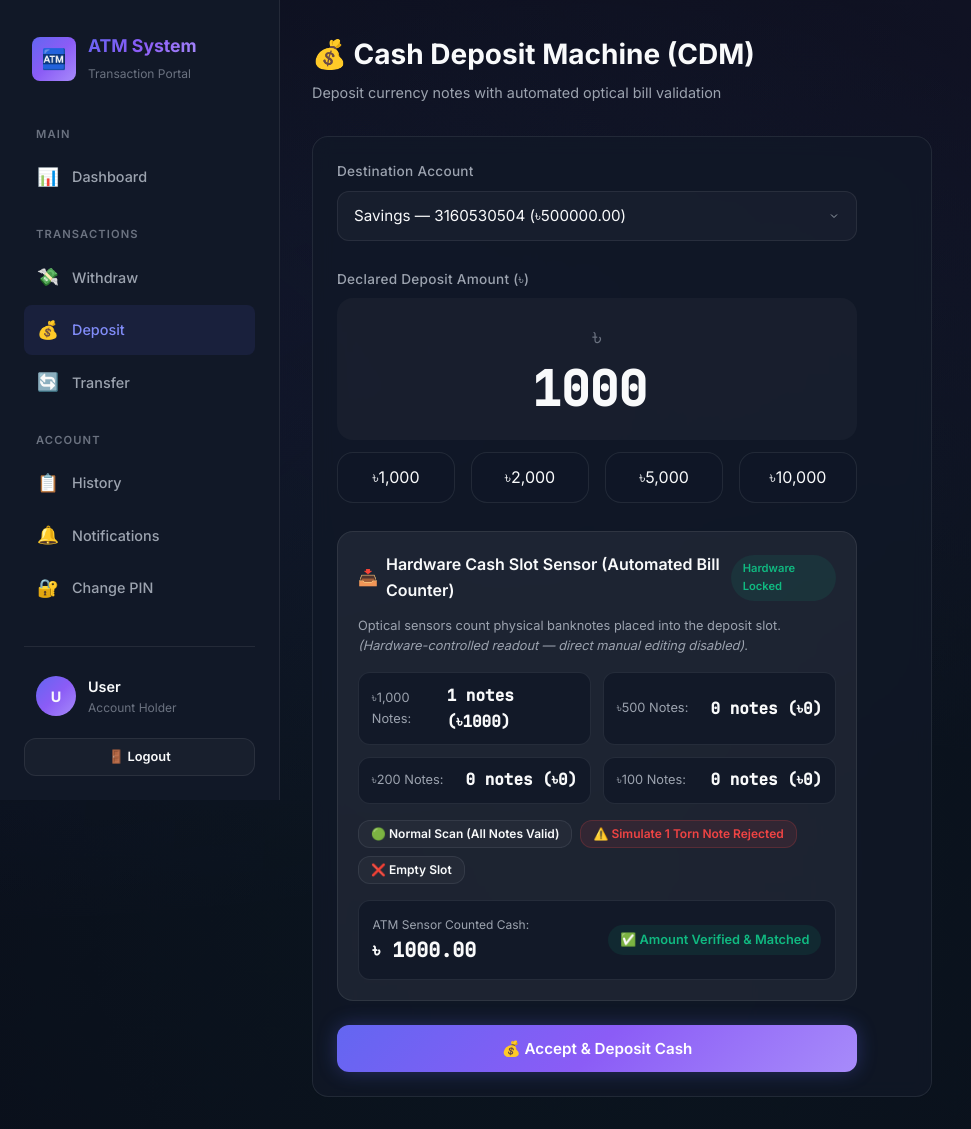
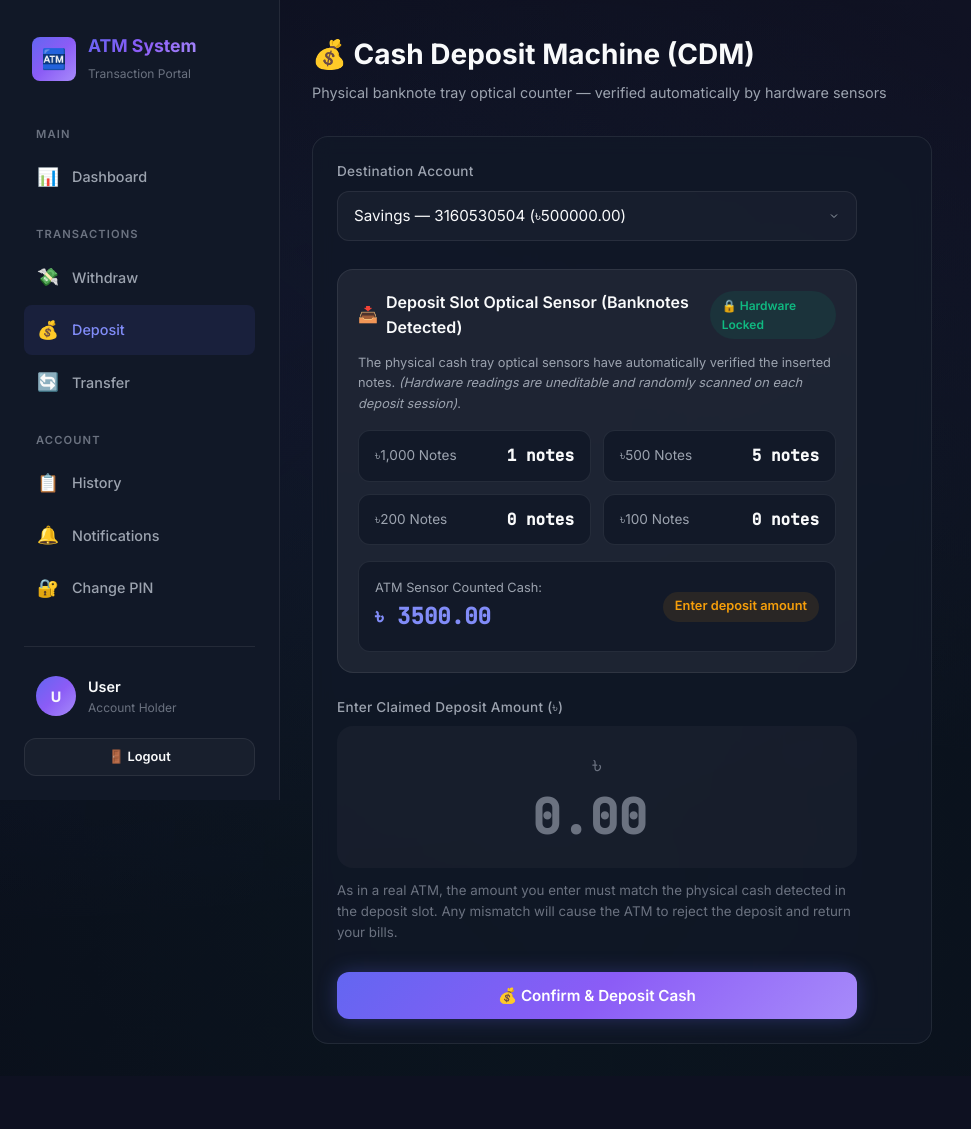
Before and after one commit to EyaminH/ATM-Transaction-System, a Flask app: page /deposit in a window 1280 px wide. Shown: the whole page, without its empty margins (0-971 px from the left). After the commit the page ends 1044 px from the top, so only its background shows below. Run offline with Flask 3, Linux system fonts and the light colour scheme; the visitor is signed in with stand-in values (Sample User, id 1).

Commit message:
fix(deposit): make CDM banknote sensor completely uneditable and randomized per visit

```diff
--- a/atm_system/routes/transaction_routes.py
+++ b/atm_system/routes/transaction_routes.py
@@ -38,6 +38,37 @@ def withdraw():
     return render_template("withdraw.html", accounts=accounts)
 
 
+def _generate_sensor_data():
+    """Simulate optical banknote scanner reading inside Cash Deposit Machine (CDM) tray."""
+    import random
+    possible_totals = [1000, 1500, 2000, 2500, 3000, 3500, 4000, 5000, 6000, 7000, 8000, 10000]
+    target_total = random.choice(possible_totals)
+
+    rem = target_total
+    max_1000 = rem // 1000
+    n1000 = random.randint(max(0, max_1000 - 2), max_1000)
+    rem -= n1000 * 1000
+
+    max_500 = rem // 500
+    n500 = random.randint(max(0, max_500 - 1), max_500)
+    rem -= n500 * 500
+
+    max_200 = rem // 200
+    n200 = random.randint(max(0, max_200 - 1), max_200)
+    rem -= n200 * 200
+
+    n100 = rem // 100
+    rem -= n100 * 100
+
+    return {
+        "n1000": n1000,
+        "n500": n500,
+        "n200": n200,
+        "n100": n100,
+        "total_amount": float(target_total),
+    }
+
+
 @transaction_bp.route("/deposit", methods=["GET", "POST"])
 def deposit():
     """Handle cash deposit."""
@@ -50,29 +81,52 @@ def deposit():
     if request.method == "POST":
         transaction_service = current_app.config["TRANSACTION_SERVICE"]
         account_id = int(request.form.get("account_id", 0))
+        sensor_data = session.get("cdm_sensor_data")
+
         try:
             amount = float(request.form.get("amount", 0))
         except ValueError:
             flash("Please enter a valid amount.", "error")
-            return render_template("deposit.html", accounts=accounts)
+            if not sensor_data:
+                sensor_data = _generate_sensor_data()
+            return render_template("deposit.html", accounts=accounts, sensor=sensor_data)
 
-        counted_cash_str = request.form.get("counted_cash", "").strip()
-        try:
-            counted_cash = float(counted_cash_str) if counted_cash_str else None
-        except ValueError:
-            counted_cash = None
+        # Retrieve hardware counted cash from secure session or form fallback
+        if sensor_data and "total_amount" in sensor_data:
+            counted_cash = float(sensor_data["total_amount"])
+        elif request.form.get("counted_cash"):
+            try:
+                counted_cash = float(request.form.get("counted_cash"))
+            except ValueError:
+                counted_cash = None
+        else:
+            # Direct API/test POST without prior GET or tray simulation
+            counted_cash = amount
+            sensor_data = {
+                "n1000": int(amount) // 1000,
+                "n500": (int(amount) % 1000) // 500,
+                "n200": (int(amount) % 500) // 200,
+                "n100": (int(amount) % 200) // 100,
+                "total_amount": amount,
+            }
 
         result = transaction_service.deposit(
             account_id, amount, user_id=session["user_id"], counted_cash=counted_cash
         )
         if result["success"]:
+            session.pop("cdm_sensor_data", None)
             flash(result["message"], "success")
             return redirect(url_for("account.dashboard"))
         else:
             for error in result["errors"]:
                 flash(error, "error")
+            return render_template("deposit.html", accounts=accounts, sensor=sensor_data)
 
-    return render_template("deposit.html", accounts=accounts)
+    # GET Request: ALWAYS generate a fresh random banknote sensor count every time user visits
+    sensor_data = _generate_sensor_data()
+    session["cdm_sensor_data"] = sensor_data
+
+    return render_template("deposit.html", accounts=accounts, sensor=sensor_data)
 
 
 @transaction_bp.route("/transfer", methods=["GET", "POST"])
--- a/atm_system/templates/deposit.html
+++ b/atm_system/templates/deposit.html
@@ -4,7 +4,7 @@
 {% block content %}
 <div class="page-header fade-up">
     <h1>💰 Cash Deposit Machine (CDM)</h1>
-    <p>Deposit currency notes with automated optical bill validation</p>
+    <p>Physical banknote tray optical counter — verified automatically by hardware sensors</p>
 </div>
 
 <div class="card fade-up-1" style="max-width:620px;">
@@ -21,84 +21,68 @@
             </select>
         </div>
 
-        <!-- 2. Declared Deposit Amount -->
-        <div class="form-group">
-            <label for="amount">Declared Deposit Amount (৳)</label>
-            <div class="amount-display" style="padding:1.25rem;margin-bottom:0.75rem;">
-                <div class="currency">৳</div>
-                <input type="number" name="amount" id="amount" placeholder="0.00"
-                       min="100" step="100" required oninput="onDeclaredAmountChange()">
-            </div>
-            <div class="action-grid" style="margin-bottom:1.5rem;grid-template-columns:repeat(4, 1fr);">
-                <div class="action-card" onclick="setDeclaredPreset(1000)" style="cursor:pointer;padding:0.75rem;">৳1,000</div>
-                <div class="action-card" onclick="setDeclaredPreset(2000)" style="cursor:pointer;padding:0.75rem;">৳2,000</div>
-                <div class="action-card" onclick="setDeclaredPreset(5000)" style="cursor:pointer;padding:0.75rem;">৳5,000</div>
-                <div class="action-card" onclick="setDeclaredPreset(10000)" style="cursor:pointer;padding:0.75rem;">৳10,000</div>
-            </div>
-        </div>
-
-        <!-- 3. Hardware Optical Banknote Sensor (READ-ONLY) -->
+        <!-- 2. Optical Banknote Sensor Readout (UNEDITABLE HARDWARE READOUT) -->
         <div style="background:var(--bg-glass-hover);border:1px solid var(--border);border-radius:var(--radius-lg);padding:1.25rem;margin-bottom:1.5rem;">
             <div style="display:flex;justify-content:space-between;align-items:center;margin-bottom:0.75rem;">
-                <h3 style="font-size:1rem;font-weight:600;display:flex;align-items:center;gap:0.5rem;">
-                    <span>📥</span> Hardware Cash Slot Sensor (Automated Bill Counter)
+                <h3 style="font-size:1rem;font-weight:600;display:flex;align-items:center;gap:0.5rem;margin:0;">
+                    <span>📥</span> Deposit Slot Optical Sensor (Banknotes Detected)
                 </h3>
-                <span class="status-badge status-active" style="font-size:0.7rem;">Hardware Locked</span>
+                <span class="status-badge status-active" style="font-size:0.75rem;">🔒 Hardware Locked</span>
             </div>
 
             <p style="font-size:0.8rem;color:var(--text-secondary);margin-bottom:1rem;">
-                Optical sensors count physical banknotes placed into the deposit slot. <em>(Hardware-controlled readout — direct manual editing disabled)</em>.
+                The physical cash tray optical sensors have automatically verified the inserted notes. <em>(Hardware readings are uneditable and randomly scanned on each deposit session)</em>.
             </p>
 
-            <!-- Read-only Banknote Sensor Readouts -->
+            <!-- Uneditable Banknote Denomination Chips -->
             <div style="display:grid;grid-template-columns:1fr 1fr;gap:0.75rem;margin-bottom:1rem;">
-                <div style="background:var(--bg-card);padding:0.6rem 0.8rem;border-radius:var(--radius-md);border:1px solid var(--border);display:flex;justify-content:space-between;align-items:center;">
-                    <span style="font-size:0.8rem;color:var(--text-secondary);">৳1,000 Notes:</span>
-                    <span class="mono" id="disp-1000" style="font-weight:700;color:var(--text-primary);">0 notes</span>
+                <div style="background:var(--bg-card);padding:0.75rem 1rem;border-radius:var(--radius-md);border:1px solid var(--border);display:flex;justify-content:space-between;align-items:center;">
+                    <span style="font-size:0.85rem;color:var(--text-secondary);">৳1,000 Notes</span>
+                    <strong class="mono" style="color:var(--text-primary);">{{ sensor.n1000 if sensor else 0 }} notes</strong>
                 </div>
-                <div style="background:var(--bg-card);padding:0.6rem 0.8rem;border-radius:var(--radius-md);border:1px solid var(--border);display:flex;justify-content:space-between;align-items:center;">
-                    <span style="font-size:0.8rem;color:var(--text-secondary);">৳500 Notes:</span>
-                    <span class="mono" id="disp-500" style="font-weight:700;color:var(--text-primary);">0 notes</span>
+                <div style="background:var(--bg-card);padding:0.75rem 1rem;border-radius:var(--radius-md);border:1px solid var(--border);display:flex;justify-content:space-between;align-items:center;">
+                    <span style="font-size:0.85rem;color:var(--text-secondary);">৳500 Notes</span>
+                    <strong class="mono" style="color:var(--text-primary);">{{ sensor.n500 if sensor else 0 }} notes</strong>
                 </div>
-                <div style="background:var(--bg-card);padding:0.6rem 0.8rem;border-radius:var(--radius-md);border:1px solid var(--border);display:flex;justify-content:space-between;align-items:center;">
-                    <span style="font-size:0.8rem;color:var(--text-secondary);">৳200 Notes:</span>
-                    <span class="mono" id="disp-200" style="font-weight:700;color:var(--text-primary);">0 notes</span>
+                <div style="background:var(--bg-card);padding:0.75rem 1rem;border-radius:var(--radius-md);border:1px solid var(--border);display:flex;justify-content:space-between;align-items:center;">
+                    <span style="font-size:0.85rem;color:var(--text-secondary);">৳200 Notes</span>
+                    <strong class="mono" style="color:var(--text-primary);">{{ sensor.n200 if sensor else 0 }} notes</strong>
                 </div>
-                <div style="background:var(--bg-card);padding:0.6rem 0.8rem;border-radius:var(--radius-md);border:1px solid var(--border);display:flex;justify-content:space-between;align-items:center;">
-                    <span style="font-size:0.8rem;color:var(--text-secondary);">৳100 Notes:</span>
-                    <span class="mono" id="disp-100" style="font-weight:700;color:var(--text-primary);">0 notes</span>
+                <div style="background:var(--bg-card);padding:0.75rem 1rem;border-radius:var(--radius-md);border:1px solid var(--border);display:flex;justify-content:space-between;align-items:center;">
+                    <span style="font-size:0.85rem;color:var(--text-secondary);">৳100 Notes</span>
+                    <strong class="mono" style="color:var(--text-primary);">{{ sensor.n100 if sensor else 0 }} notes</strong>
                 </div>
             </div>
 
-            <!-- Sensor Simulation Actions (Real ATM Hardware Test) -->
-            <div style="display:flex;gap:0.5rem;flex-wrap:wrap;margin-bottom:1rem;">
-                <button type="button" onclick="sensorScanAndMatch()" class="btn btn-secondary btn-sm" style="font-size:0.75rem;padding:0.35rem 0.75rem;">
-                    🟢 Normal Scan (All Notes Valid)
-                </button>
-                <button type="button" onclick="sensorSimulateRejection()" class="btn btn-danger btn-sm" style="font-size:0.75rem;padding:0.35rem 0.75rem;">
-                    ⚠️ Simulate 1 Torn Note Rejected
-                </button>
-                <button type="button" onclick="sensorClearTray()" class="btn btn-secondary btn-sm" style="font-size:0.75rem;padding:0.35rem 0.75rem;">
-                    ❌ Empty Slot
-                </button>
-            </div>
-
-            <input type="hidden" name="counted_cash" id="counted_cash" value="0">
-
-            <!-- Sensor Total & Real-time Verification Badge -->
-            <div style="padding:0.85rem;background:var(--bg-card);border-radius:var(--radius-md);border:1px solid var(--border);display:flex;justify-content:space-between;align-items:center;">
+            <!-- Total Physically Counted Cash Display -->
+            <div style="padding:1rem;background:var(--bg-card);border-radius:var(--radius-md);border:1px solid var(--border);display:flex;justify-content:space-between;align-items:center;">
                 <div>
-                    <div style="font-size:0.75rem;color:var(--text-secondary);">ATM Sensor Counted Cash:</div>
-                    <div class="mono" id="counted-display" style="font-size:1.25rem;font-weight:700;">৳ 0.00</div>
+                    <div style="font-size:0.8rem;color:var(--text-secondary);">ATM Sensor Counted Cash:</div>
+                    <div class="mono" style="font-size:1.4rem;font-weight:700;color:var(--accent-primary-light);">
+                        ৳ {{ "%.2f"|format(sensor.total_amount if sensor else 0.0) }}
+                    </div>
                 </div>
                 <div id="mismatch-badge" class="status-badge status-pending" style="font-size:0.8rem;">
-                    Scanning cash slot...
+                    Confirm declared amount
                 </div>
             </div>
         </div>
 
+        <!-- 3. User Declared Amount -->
+        <div class="form-group">
+            <label for="amount">Enter Claimed Deposit Amount (৳)</label>
+            <div class="amount-display" style="padding:1.25rem;margin-bottom:0.75rem;">
+                <div class="currency">৳</div>
+                <input type="number" name="amount" id="amount" placeholder="0.00"
+                       min="100" step="100" required oninput="verifyAmountMatch()">
+            </div>
+            <small style="color:var(--text-muted);display:block;margin-bottom:1.5rem;">
+                As in a real ATM, the amount you enter must match the physical cash detected in the deposit slot. Any mismatch will cause the ATM to reject the deposit and return your bills.
+            </small>
+        </div>
+
         <button type="submit" class="btn btn-primary btn-block" id="btn-deposit">
-            💰 Accept & Deposit Cash
+            💰 Confirm & Deposit Cash
         </button>
     </form>
 </div>
@@ -106,89 +90,29 @@
 
 {% block scripts %}
 <script>
-// State of detected banknotes (hardware-controlled)
-let sensorNotes = { 1000: 0, 500: 0, 200: 0, 100: 0 };
+const HARDWARE_COUNTED_AMOUNT = {{ sensor.total_amount if sensor else 0.0 }};
 
-function updateSensorUI() {
-    document.getElementById('disp-1000').textContent = sensorNotes[1000] + ' notes (৳' + (sensorNotes[1000] * 1000) + ')';
-    document.getElementById('disp-500').textContent  = sensorNotes[500]  + ' notes (৳' + (sensorNotes[500] * 500)   + ')';
-    document.getElementById('disp-200').textContent  = sensorNotes[200]  + ' notes (৳' + (sensorNotes[200] * 200)   + ')';
-    document.getElementById('disp-100').textContent  = sensorNotes[100]  + ' notes (৳' + (sensorNotes[100] * 100)   + ')';
-
-    const total = (sensorNotes[1000] * 1000) + (sensorNotes[500] * 500) + (sensorNotes[200] * 200) + (sensorNotes[100] * 100);
-    document.getElementById('counted_cash').value = total;
-    document.getElementById('counted-display').textContent = '৳ ' + total.toFixed(2);
-
-    const declared = parseFloat(document.getElementById('amount').value || 0);
+function verifyAmountMatch() {
+    const entered = parseFloat(document.getElementById('amount').value || 0);
     const badge = document.getElementById('mismatch-badge');
 
-    if (declared <= 0 && total <= 0) {
+    if (entered <= 0) {
         badge.className = 'status-badge status-pending';
-        badge.textContent = 'Deposit slot empty';
+        badge.textContent = 'Enter deposit amount';
         return;
     }
 
-    if (Math.abs(declared - total) < 0.01 && declared > 0) {
+    if (Math.abs(entered - HARDWARE_COUNTED_AMOUNT) < 0.01) {
         badge.className = 'status-badge status-active';
         badge.textContent = '✅ Amount Verified & Matched';
     } else {
         badge.className = 'status-badge status-inactive';
-        badge.textContent = `⚠️ Mismatch: Sensor (৳${total}) ≠ Declared (৳${declared})`;
+        badge.textContent = `⚠️ Mismatch: Sensor (৳${HARDWARE_COUNTED_AMOUNT}) ≠ Declared (৳${entered})`;
     }
 }
 
-function sensorScanAndMatch() {
-    let amt = parseFloat(document.getElementById('amount').value || 0);
-    if (amt <= 0) amt = 1000;
-
-    let rem = amt;
-    const n1000 = Math.floor(rem / 1000);
-    rem = rem % 1000;
-
-    const n500 = Math.floor(rem / 500);
-    rem = rem % 500;
-
-    const n200 = Math.floor(rem / 200);
-    rem = rem % 200;
-
-    const n100 = Math.floor(rem / 100);
-
-    sensorNotes = { 1000: n1000, 500: n500, 200: n200, 100: n100 };
-    updateSensorUI();
-}
-
-function sensorSimulateRejection() {
-    // Simulates an ATM bill rejector spitting out a bent or damaged bill
-    if (sensorNotes[1000] > 0) {
-        sensorNotes[1000] -= 1;
-    } else if (sensorNotes[500] > 0) {
-        sensorNotes[500] -= 1;
-    } else if (sensorNotes[200] > 0) {
-        sensorNotes[200] -= 1;
-    } else if (sensorNotes[100] > 0) {
-        sensorNotes[100] -= 1;
-    }
-    updateSensorUI();
-}
-
-function sensorClearTray() {
-    sensorNotes = { 1000: 0, 500: 0, 200: 0, 100: 0 };
-    updateSensorUI();
-}
-
-function onDeclaredAmountChange() {
-    sensorScanAndMatch();
-}
-
-function setDeclaredPreset(val) {
-    document.getElementById('amount').value = val;
-    sensorScanAndMatch();
-}
-
-// Initial load
 window.addEventListener('DOMContentLoaded', () => {
-    document.getElementById('amount').value = 1000;
-    sensorScanAndMatch();
+    verifyAmountMatch();
 });
 </script>
 {% endblock %}
```
Also changed, not shown: tests/test_routes.py (+24 -0 lines).
